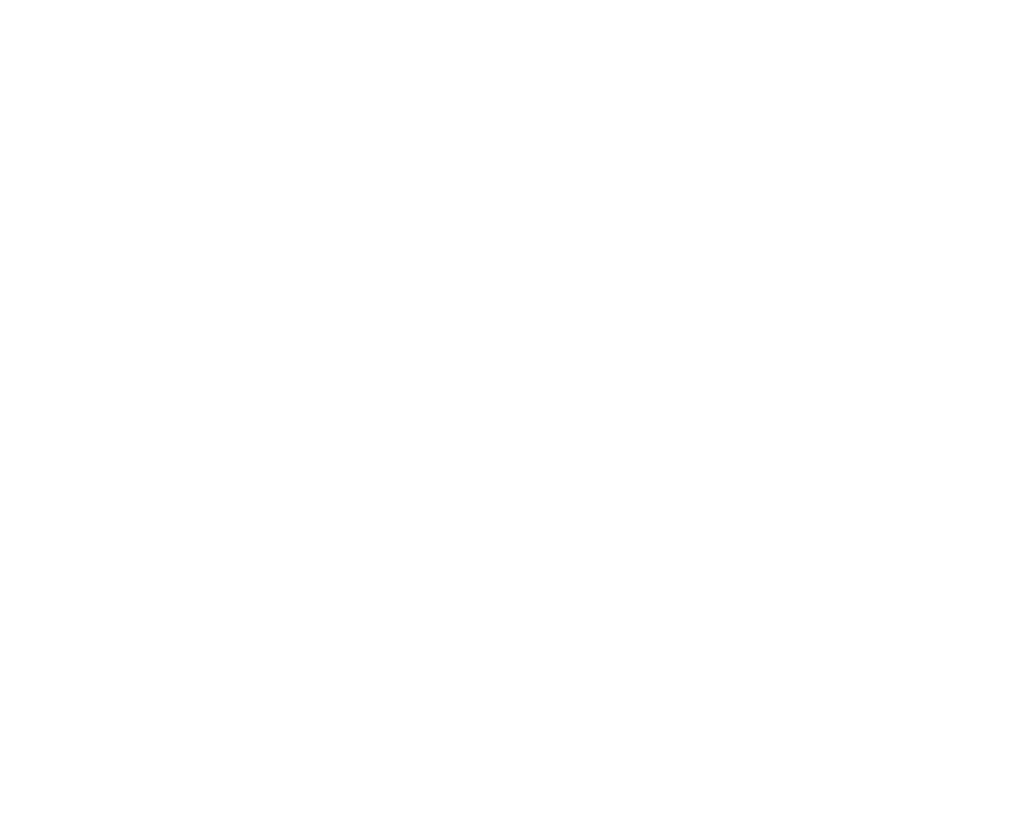
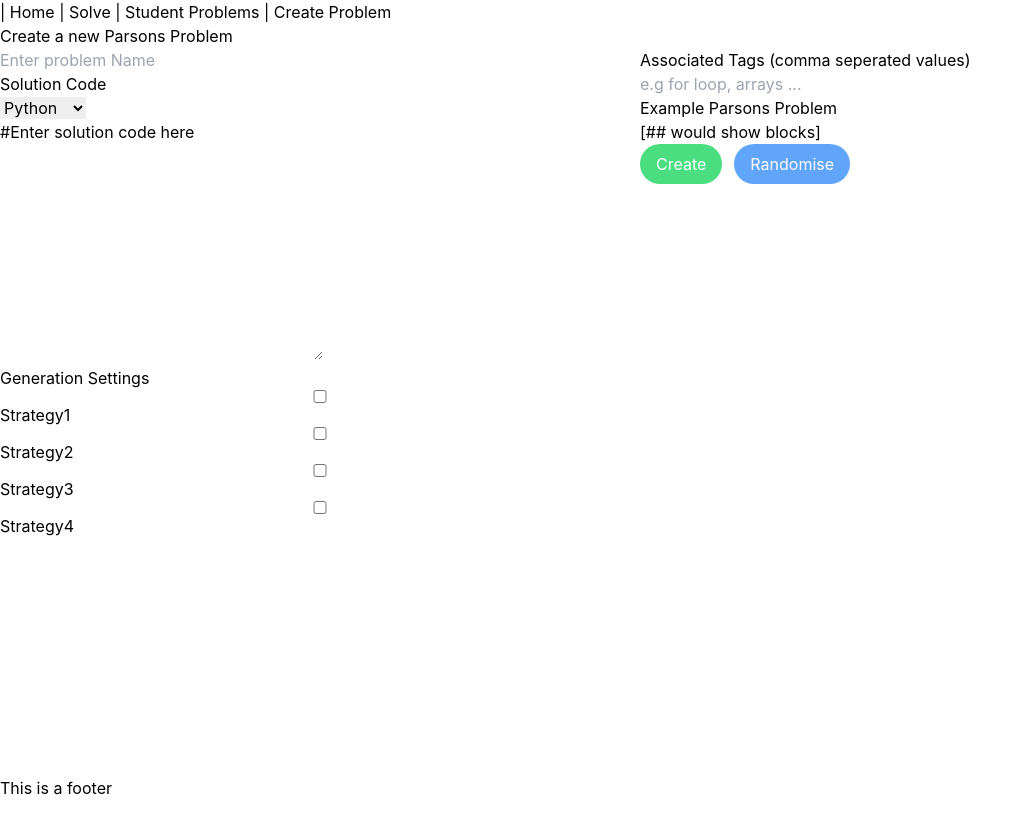
Before and after one commit to HiruNya/Parsons-Tool, a React (Create React App) app in the folder parsons-tool-frontend/: page /create in a window 1280 px wide. Before the commit this address had no page. Shown: the whole page, without its empty margins (0-1032 px from the left). Before the commit the page ends 800 px from the top, so only its background shows below. Built offline with nearby package versions, Linux system fonts and the light colour scheme.

Commit message:
Basic blocking of elements

```diff
--- a/parsons-tool-frontend/src/App.js
+++ b/parsons-tool-frontend/src/App.js
@@ -6,6 +6,7 @@
 import data from "./data/recursion-parsons.json"
 import ParsonsProblem from "./components/parsonsProblem";
 import ProblemEvaluation from "./pages/ProblemEvaluation";
+import ProblemGeneration from "./pages/ProblemGeneration";
 
 function App() {
   return (
@@ -16,6 +17,7 @@
           <Route path="problems" element={<ParsonsProblem problem={data.problems[1].problem}/>} />
           <Route path="student" element={<StudentBrowseProblems problems={data.problems}/>} />
           <Route path="solve" element={<ProblemEvaluation />} />
+          <Route path="create" element={<ProblemGeneration />} />
         </Route>
       </Routes>
     </>
--- a/parsons-tool-frontend/src/pages/PageLayout.js
+++ b/parsons-tool-frontend/src/pages/PageLayout.js
@@ -6,9 +6,10 @@
     <>
       <div className="h-screen">
         <nav className="relative top-0 left-0">
-          <NavLink to="">Home</NavLink>
-          <NavLink to="problems">Solve</NavLink>
-          <NavLink to="student">Student Problems</NavLink>
+          <NavLink to="">| Home </NavLink>
+          <NavLink to="problems">| Solve </NavLink>
+          <NavLink to="student">| Student Problems </NavLink>
+          <NavLink to="create">| Create Problem </NavLink>
         </nav>
         <div className="h-full">
           <Outlet />
--- /dev/null
+++ b/parsons-tool-frontend/src/pages/ProblemGeneration.js
@@ -0,0 +1,63 @@
+export default function ProblemGeneration() {
+  return (
+    <div>
+      <h1>Create a new Parsons Problem</h1>
+      <div className="flex flex-row w-full">
+        <div className="flex flex-col w-full">
+          <input
+            type="text"
+            name="name"
+            id="name"
+            placeholder="Enter problem Name"
+          />
+
+          <div>
+            <h2>Solution Code</h2>
+            <select name="language" id="language" value="1">
+              <option value="python">Python</option>
+              <option value="c">C</option>
+              <option value="MATLAB">MATLAB</option>
+            </select>
+          </div>
+          <div>
+            <textarea name="solution" id="" cols="30" rows="10">
+              #Enter solution code here
+            </textarea>
+          </div>
+
+          <div>
+            <h2>Generation Settings</h2>
+            <div className="flex flex-col">
+              <input type="checkbox" name="Strategy1" id="Strategy1" />
+              <label htmlFor="Strategy1">Strategy1</label>
+              <input type="checkbox" name="Strategy2" id="Strategy2" />
+              <label htmlFor="Strategy2">Strategy2</label>
+              <input type="checkbox" name="Strategy3" id="Strategy3" />
+              <label htmlFor="Strategy3">Strategy3</label>
+              <input type="checkbox" name="Strategy4" id="Strategy4" />
+              <label htmlFor="Strategy4">Strategy4</label>
+            </div>
+          </div>
+        </div>
+
+        <div className="flex flex-col w-full">
+          <h2>Associated Tags (comma seperated values)</h2>
+          <input type="text" placeholder="e.g for loop, arrays ..." />
+
+          <h2>Example Parsons Problem</h2>
+
+          <p>[## would show blocks]</p>
+
+          <div>
+            <button className="px-4 py-2 mr-3 bg-green-400 text-white rounded-full hover:bg-green-500">
+              Create
+            </button>
+            <button className="px-4 py-2 mr-3 bg-blue-400 text-white rounded-full hover:bg-blue-500">
+              Randomise
+            </button>
+          </div>
+        </div>
+      </div>
+    </div>
+  );
+}
```
